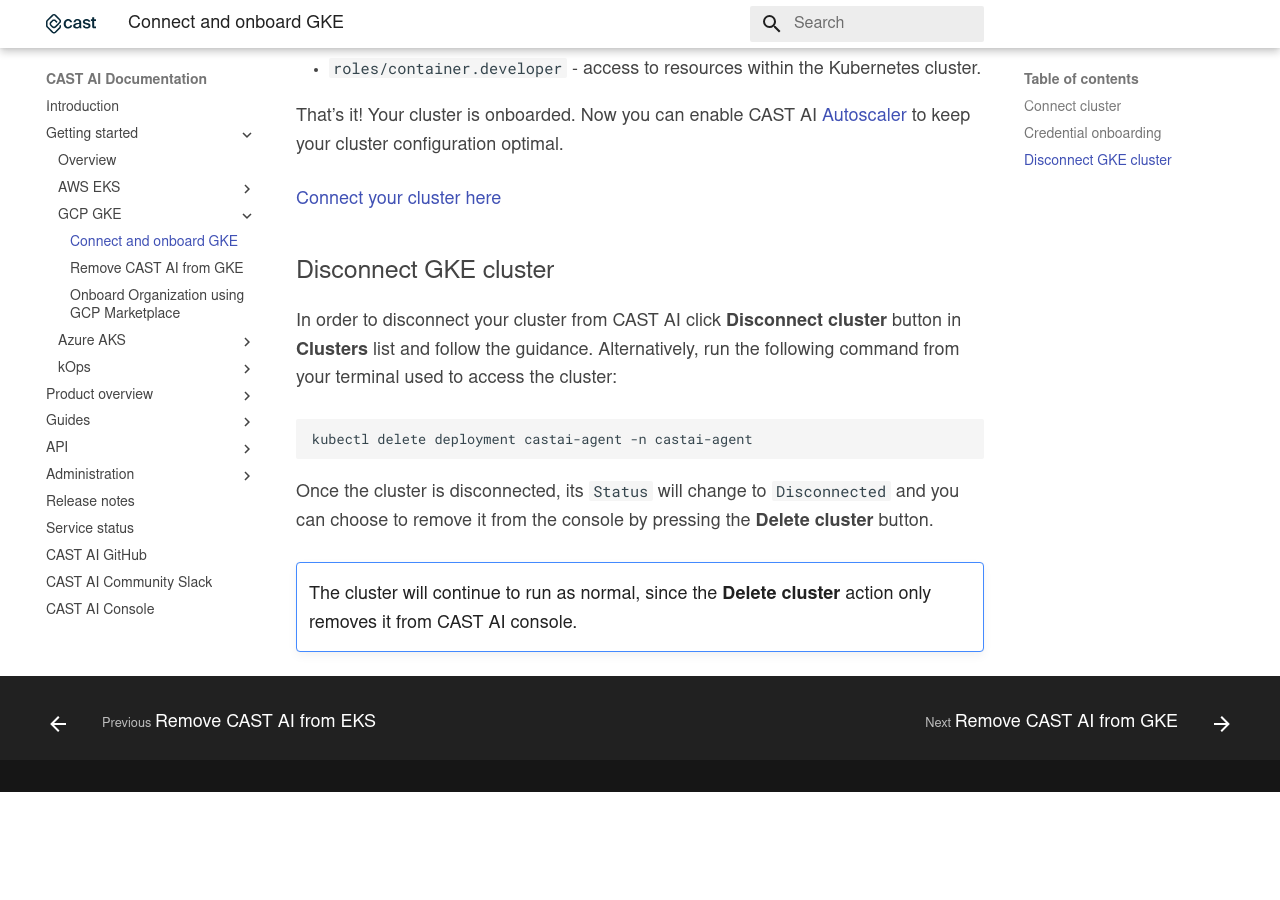
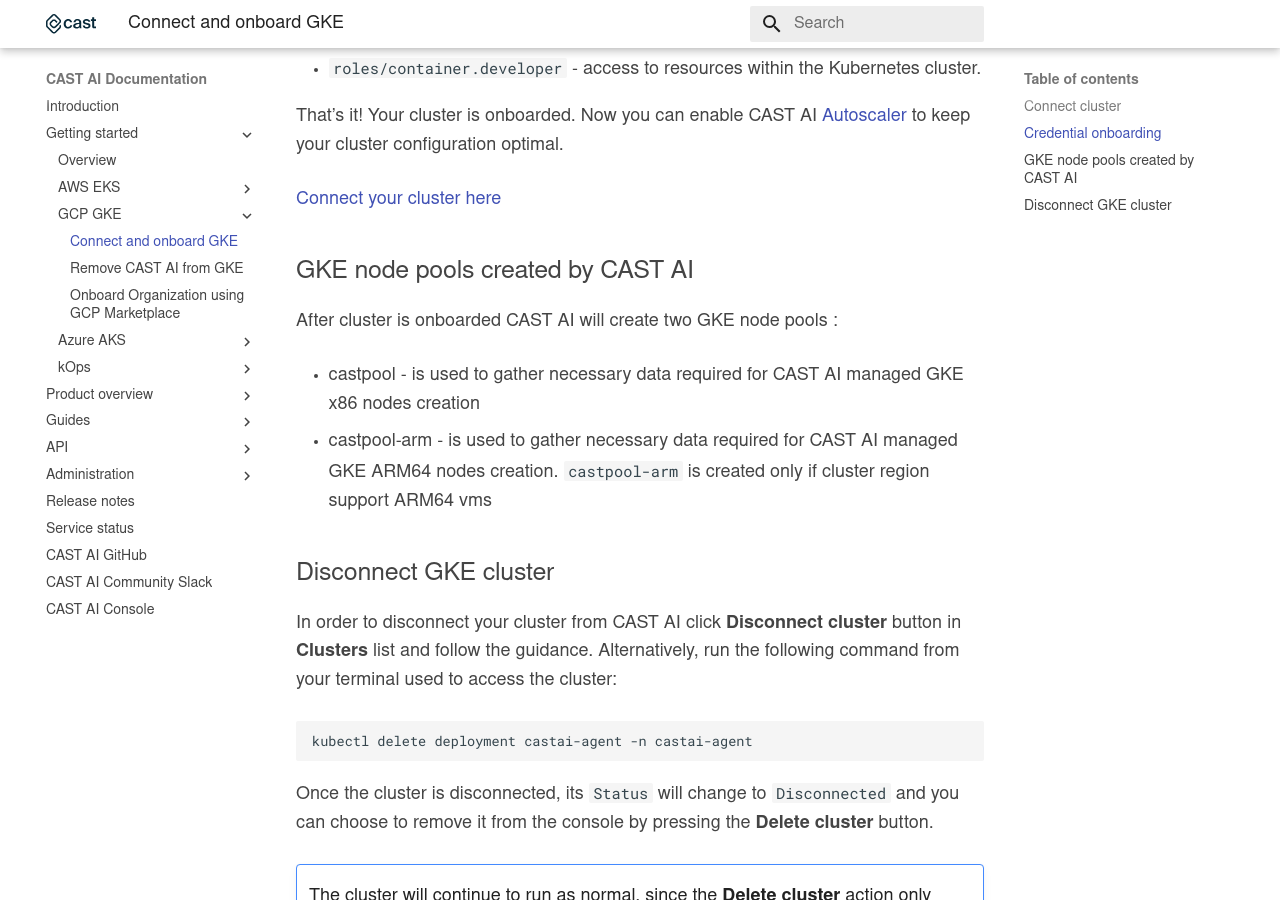
Before and after one commit to castai/docs, an MkDocs documentation site: the page built from docs/getting-started/gke/gke.md, in a window 1280 px wide and 900 px high, scrolled down 2386 px. Built offline with MkDocs 1.6.1 and Material for MkDocs 9.7.7, drawn with Linux system fonts in a browser that asks for light colours; some web fonts are replaced; before the commit the page ends 3178 px from its top, so only the background shows below that.

Commit message:
feat: add info about ARM pool

```diff
--- a/docs/getting-started/gke/gke.md
+++ b/docs/getting-started/gke/gke.md
@@ -57,6 +57,13 @@
 
 [Connect your cluster here](https://console.cast.ai/external-clusters/new#gke)
 
+## GKE node pools created by CAST AI
+
+After cluster is onboarded CAST AI will create two GKE node pools :
+
+- castpool - is used to gather necessary data required for CAST AI managed GKE x86 nodes creation
+- castpool-arm - is used to gather necessary data required for CAST AI managed GKE  ARM64 nodes creation. `castpool-arm` is created only if cluster region support ARM64 vms
+
 ## Disconnect GKE cluster
 
 In order to disconnect your cluster from CAST AI click **Disconnect cluster** button in **Clusters** list and follow the guidance. Alternatively, run the following command from your terminal used to access the cluster:
```
